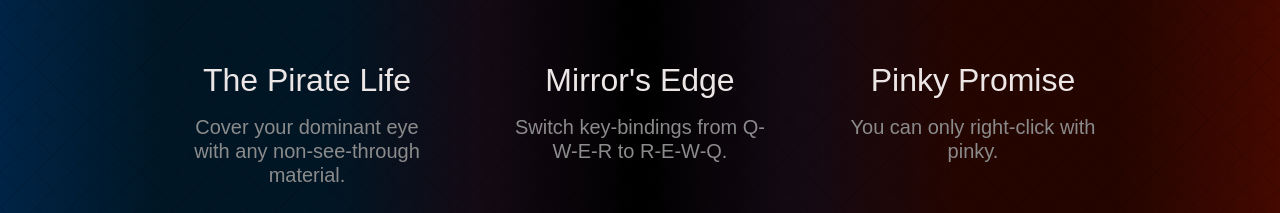
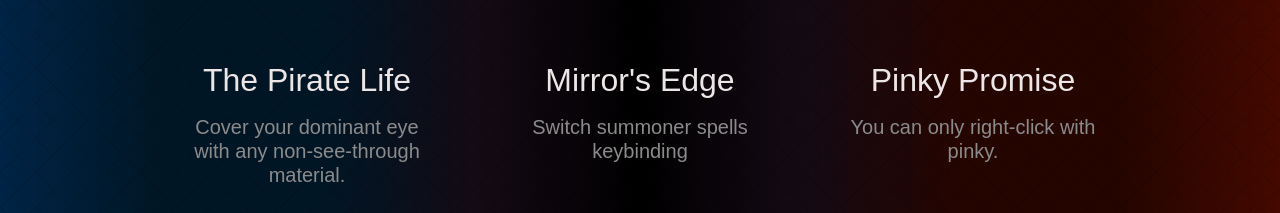
Before and after one commit to AaronTran206/LoLTeamRandomizer, a React app: page / in a window 1280 px wide. Shown: the part 1665-1878 px from the top of the page. Built offline with nearby package versions, Linux system fonts and the light colour scheme; a web font is replaced by a local one.

Commit message:
added Mirror Mode and edited Mirrors Edge

```diff
--- a/src/gamemode/Gamemode.tsx
+++ b/src/gamemode/Gamemode.tsx
@@ -24,6 +24,11 @@
     id: 4,
     name: `Nemesis Draft`,
     rules: `Players pick the champion that the the enemy of the same position will play.`,
+  },
+  {
+    id: 5,
+    name: `Mirror Mode`,
+    rules: `Switch key-bindings from Q-W-E-R to R-E-W-Q.`,
   },
 ]
 
--- a/src/static/cursedPerks.ts
+++ b/src/static/cursedPerks.ts
@@ -22,7 +22,7 @@
   {
     id: 5,
     name: `Mirror's Edge`,
-    rules: `Switch key-bindings from Q-W-E-R to R-E-W-Q.`,
+    rules: `Switch summoner spells keybinding`,
   },
   {
     id: 6,
```
